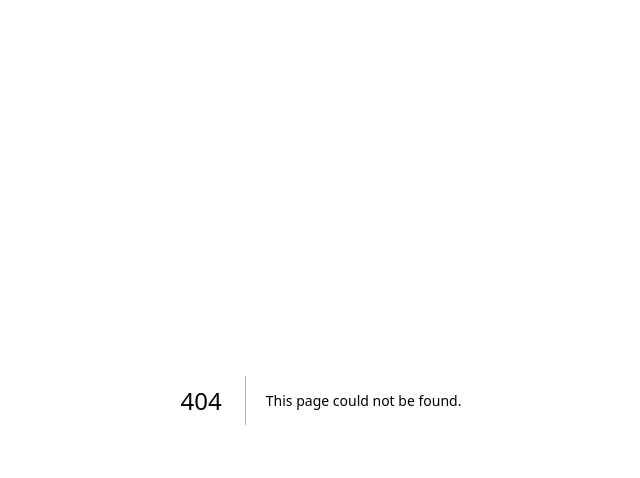
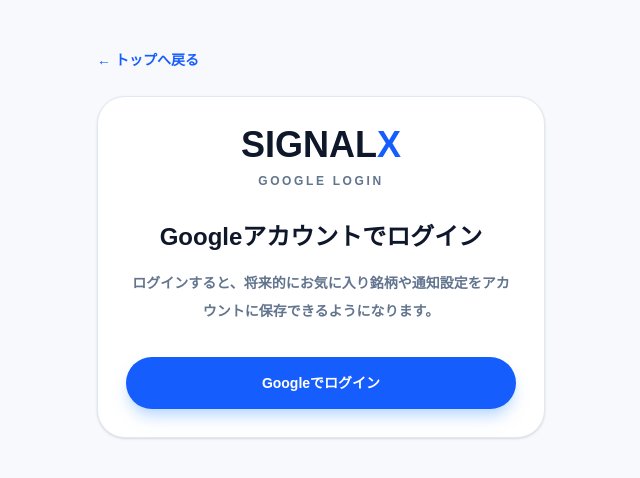
Before and after one commit to asawaku1632/signal-x, a Next.js app: page /login in a window 1280 px wide. Before the commit this address had no page. Shown: the top 478 px of the page, without its empty margins (319-959 px from the left). Built offline with nearby package versions, Linux system fonts and the light colour scheme.

Commit message:
Add Google login

```diff
--- /dev/null
+++ b/app/api/auth/[...nextauth]/route.ts
@@ -0,0 +1,14 @@
+import NextAuth from "next-auth";
+import GoogleProvider from "next-auth/providers/google";
+
+const handler = NextAuth({
+  providers: [
+    GoogleProvider({
+      clientId: process.env.GOOGLE_CLIENT_ID || "",
+      clientSecret: process.env.GOOGLE_CLIENT_SECRET || "",
+    }),
+  ],
+  secret: process.env.NEXTAUTH_SECRET,
+});
+
+export { handler as GET, handler as POST };
--- /dev/null
+++ b/app/login/page.tsx
@@ -0,0 +1,41 @@
+"use client";
+
+import { signIn } from "next-auth/react";
+import Link from "next/link";
+
+export default function LoginPage() {
+  return (
+    <main className="min-h-screen bg-[#f7f9fc] px-5 py-12 text-slate-900">
+      <div className="mx-auto max-w-md">
+        <Link href="/" className="text-sm font-black text-blue-600">
+          ← トップへ戻る
+        </Link>
+
+        <section className="mt-6 rounded-[28px] border border-slate-200 bg-white p-7 text-center shadow-sm">
+          <h1 className="text-4xl font-black">
+            SIGNAL<span className="text-blue-600">X</span>
+          </h1>
+
+          <p className="mt-2 text-xs font-black tracking-[0.22em] text-slate-500">
+            GOOGLE LOGIN
+          </p>
+
+          <h2 className="mt-8 text-2xl font-black">
+            Googleアカウントでログイン
+          </h2>
+
+          <p className="mt-4 text-sm font-bold leading-7 text-slate-500">
+            ログインすると、将来的にお気に入り銘柄や通知設定をアカウントに保存できるようになります。
+          </p>
+
+          <button
+            onClick={() => signIn("google", { callbackUrl: "/scan-mobile" })}
+            className="mt-8 w-full rounded-full bg-blue-600 px-6 py-4 text-sm font-black text-white shadow-lg shadow-blue-200"
+          >
+            Googleでログイン
+          </button>
+        </section>
+      </div>
+    </main>
+  );
+}
--- a/package.json
+++ b/package.json
@@ -13,6 +13,7 @@
     "better-sqlite3": "^12.10.0",
     "lightweight-charts": "^5.2.0",
     "next": "16.2.6",
+    "next-auth": "^4.24.14",
     "react": "19.2.4",
     "react-dom": "19.2.4",
     "recharts": "^3.9.0",
```
Also changed, not shown: 1 other file (tests, documents, lock files or other folders).
